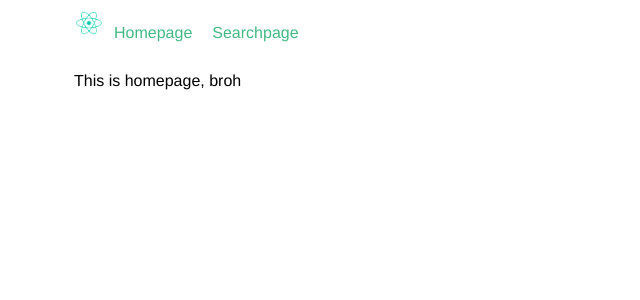
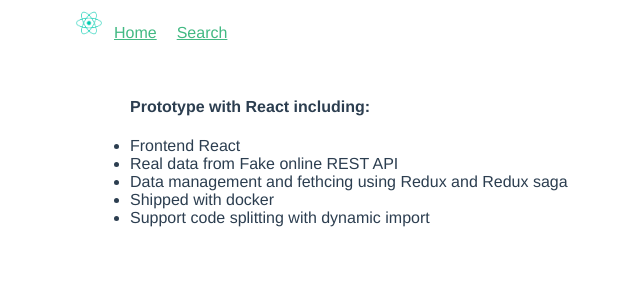
Before and after one commit to sampahcoding/react-web-redux-sagas, a React (Create React App) app: page / in a window 1280 px wide. Shown: the top 300 px of the page, without its empty margins (216-856 px from the left). Built offline with nearby package versions, Linux system fonts and the light colour scheme.

Commit message:
dynamic or async import

```diff
--- a/src/App.js
+++ b/src/Routing.js
@@ -1,15 +1,17 @@
 import React, { Component } from "react";
-import HomePage from "components/HomePage";
-import Search from "components/search/Search";
-import Article from "components/search/Article";
 import Nav from "components/Nav";
 import "assets/styles/header.css";
 import { Router, Route, Switch } from "react-router-dom";
 import createBrowserHistory from "history/createBrowserHistory";
+// asyncComponent
+import asyncComponent from "./components/AsyncComponent";
+const Search = asyncComponent(() => import("components/search/Search"));
+const Article = asyncComponent(() => import("components/search/Article"));
+const HomePage = asyncComponent(() => import("components/HomePage"));
 
 const history = createBrowserHistory();
 
-class App extends Component {
+class Routing extends Component {
 	render() {
 		return (
 			<Router history={history}>
@@ -26,4 +28,4 @@
 	}
 }
 
-export default App;
+export default Routing;
--- a/src/assets/styles/header.css
+++ b/src/assets/styles/header.css
@@ -1,3 +1,6 @@
+html, body, input {
+  color: #2c3e50;
+}
 .menus {
   width: calc(100%  - 36px);
   display: inline-block;
--- a/src/assets/styles/search.css
+++ b/src/assets/styles/search.css
@@ -8,6 +8,9 @@
   height: 100px;
   object-fit: cover;
   z-index: 2;
+}
+img.col-1 {
+  color: lightgrey;
 }
 .no-img {
   background: lightgrey;
--- /dev/null
+++ b/src/components/AsyncComponent.js
@@ -0,0 +1,29 @@
+import React, { Component } from "react";
+
+export default function asyncComponent(importComponent) {
+  class AsyncComponent extends Component {
+    constructor(props) {
+      super(props);
+
+      this.state = {
+        component: null
+      };
+    }
+
+    async componentDidMount() {
+      const { default: component } = await importComponent();
+
+      this.setState({
+        component: component
+      });
+    }
+
+    render() {
+      const C = this.state.component;
+
+      return C ? <C {...this.props} /> : null;
+    }
+  }
+
+  return AsyncComponent;
+}
--- a/src/components/HomePage.js
+++ b/src/components/HomePage.js
@@ -1,9 +1,22 @@
 import React from "react";
 
 const HomePage = () => (
-	<div>
-    This is homepage, broh
+	<div style={style.wrapper}>
+		<h4>Prototype with React including:</h4>
+		<ul>
+			<li>Frontend React</li>
+			<li>Real data from Fake online REST API</li>
+			<li>Data management and fethcing using Redux and Redux saga</li>
+			<li>Shipped with docker</li>
+			<li>Support code splitting with dynamic import</li>
+		</ul>
 	</div>
 );
 
 export default HomePage;
+
+const style = {
+	wrapper: {
+		margin: "3.5em"
+	}
+};
--- a/src/components/Nav.js
+++ b/src/components/Nav.js
@@ -6,8 +6,8 @@
 		<img src={require("assets/images/logo.png")} className="icon" alt="icon"/>
 		<div className="menus">
 			<ul className="list-menu">
-				<li><Link to="/">Homepage</Link></li>
-				<li><Link to="/search">Searchpage</Link></li>
+				<li><Link to="/">Home</Link></li>
+				<li><Link to="/search">Search</Link></li>
 			</ul>
 		</div>
 	</header>
--- a/src/index.js
+++ b/src/index.js
@@ -1,6 +1,6 @@
 import React from "react";
 import ReactDOM from "react-dom";
-import App from "App";
+import Routing from "Routing";
 import registerServiceWorker from "registerServiceWorker";
 
 import { Provider } from "react-redux";
@@ -10,6 +10,6 @@
 
 ReactDOM.render(
 	<Provider store={store}>
-		<App/>
+		<Routing/>
 	</Provider>, document.getElementById("root"));
 registerServiceWorker();
```
Also changed, not shown: 1 other file (tests, documents, lock files or other folders).
